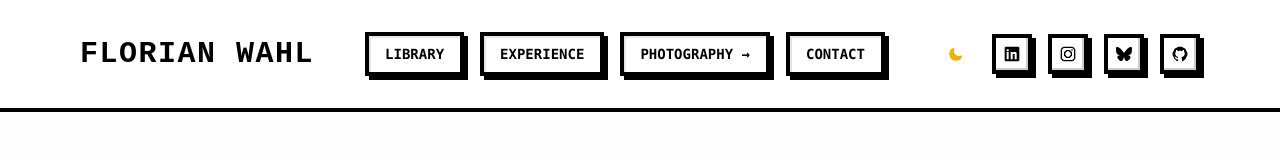
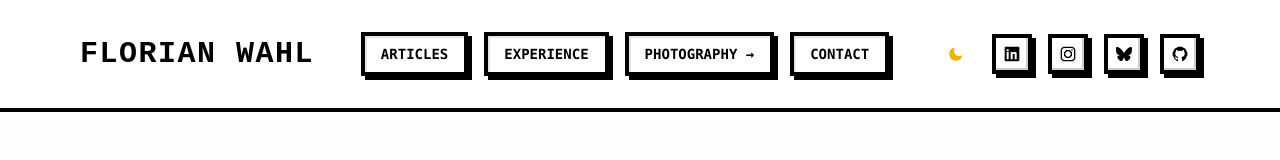
Before and after one commit to florian-wahl/wahlflorian.com, a Next.js app: page / in a window 1280 px wide. Shown: the top 160 px of the page. Built offline with nearby package versions, Linux system fonts and the light colour scheme; no server answers.

Commit message:
Revert navbar library link back to articles

```diff
--- a/components/Navbar.tsx
+++ b/components/Navbar.tsx
@@ -107,15 +107,15 @@ const Navbar: React.FC = () => {
                     {/* Desktop Navigation */}
                     <div className="space-x-4 hidden md:flex items-center">
                         <Link
-                            href="/library"
-                            onClick={() => event('nav_click', { destination: 'library' })}
+                            href="/articles"
+                            onClick={() => event('nav_click', { destination: 'articles' })}
                             className={`px-4 py-2 font-mono text-sm font-bold transition-colors duration-200 whitespace-nowrap ${
-                                router.asPath.startsWith("/library")
+                                router.asPath.startsWith("/articles")
                                     ? "bg-yellow-500 dark:bg-yellow-400 text-black pixel-border"
                                     : "text-black dark:text-white hover:bg-gray-200 dark:hover:bg-gray-800 pixel-border border-black dark:border-white"
                             }`}
                         >
-                            LIBRARY
+                            ARTICLES
                         </Link>
                         <Link
                             href="/experience"
@@ -231,18 +231,18 @@ const Navbar: React.FC = () => {
                                     HOME
                                 </Link>
                                 <Link
-                                    href="/library"
+                                    href="/articles"
                                     onClick={() => {
                                         setIsOpen(false);
-                                        event('nav_click', { destination: 'library' });
+                                        event('nav_click', { destination: 'articles' });
                                     }}
                                     className={`px-4 py-3 font-mono text-sm font-bold transition-colors ${
-                                        router.asPath.startsWith("/library")
+                                        router.asPath.startsWith("/articles")
                                             ? "bg-yellow-500 dark:bg-yellow-400 text-black pixel-border"
                                             : "text-black dark:text-white hover:bg-gray-200 dark:hover:bg-gray-800 pixel-border border-black dark:border-white"
                                     }`}
                                 >
-                                    LIBRARY
+                                    ARTICLES
                                 </Link>
                                 <Link
                                     href="/experience"
```
